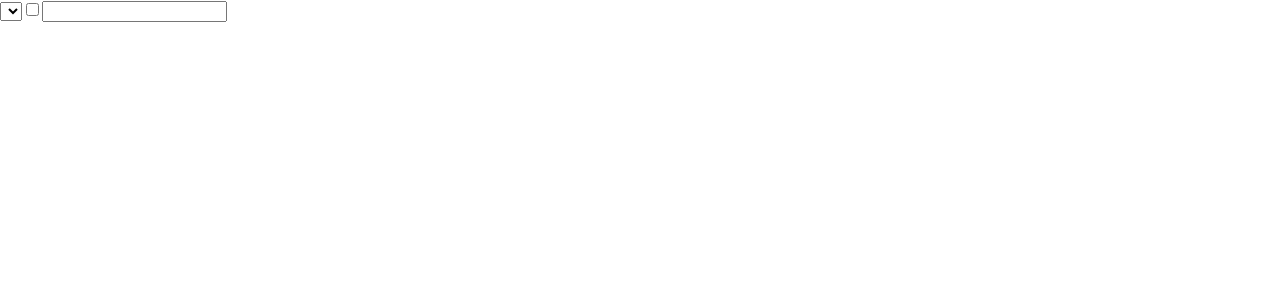
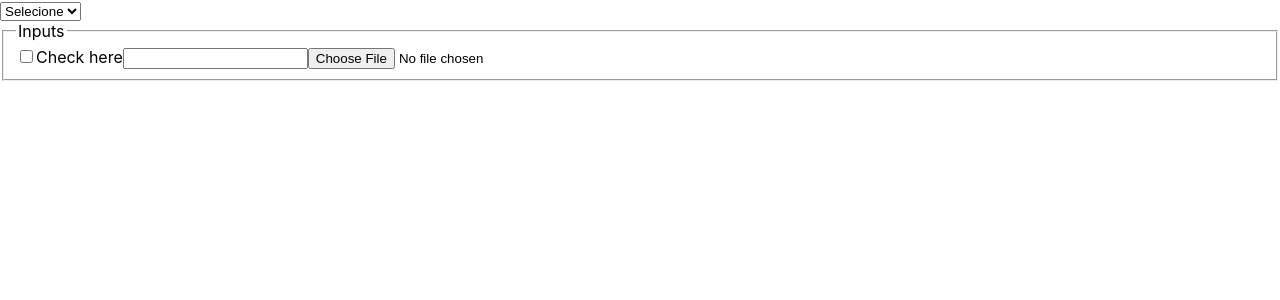
Before and after one commit to LucianoAAP/trybe-exercises, a React (Create React App) app in the folder exercises/bloco-12/componentes-com-estado-eventos-e-formularios-com-react_2/testando-forms/: page / in a window 1280 px wide. Shown: the top 300 px of the page. Built offline with nearby package versions, Linux system fonts and the light colour scheme.

Commit message:
ex 5 e 6 conteudo

```diff
--- a/exercises/bloco-12/componentes-com-estado-eventos-e-formularios-com-react_2/testando-forms/src/App.js
+++ b/exercises/bloco-12/componentes-com-estado-eventos-e-formularios-com-react_2/testando-forms/src/App.js
@@ -5,9 +5,11 @@ class App extends React.Component {
   constructor () {
     super();
     this.handleChange = this.handleChange.bind(this);
+    this.fileInput = React.createRef();
     this.state = {
       Escreva: '',
       Selecione: '',
+      check: false,
     }
   }
 
@@ -21,11 +23,20 @@ class App extends React.Component {
   }
 
   render() {
+    const {Escreva, Selecione, check} = this.state;
     return (
       <form>
-        <select name='Selecione' ></select>
-        <input name='check' type='checkbox' />
-        <input name='Escreva' onChange={this.handleChange} value={this.state.Escreva} />
+        <select name='Selecione' onChange={this.handleChange} value={Selecione} >
+          <option value=''>Selecione</option>
+          <option value='Opção 1'>Opção 1</option>
+          <option value='Opção 2'>Opção 2</option>
+        </select>
+        <fieldset>
+          <legend>Inputs</legend>
+          <input name='check' type='checkbox' onChange={this.handleChange} value={check} />Check here
+          <input name='Escreva' onChange={this.handleChange} value={Escreva} />
+          <input name='subir' type="file" ref={this.fileInput} />
+        </fieldset>
       </form>
     );
   }
```
